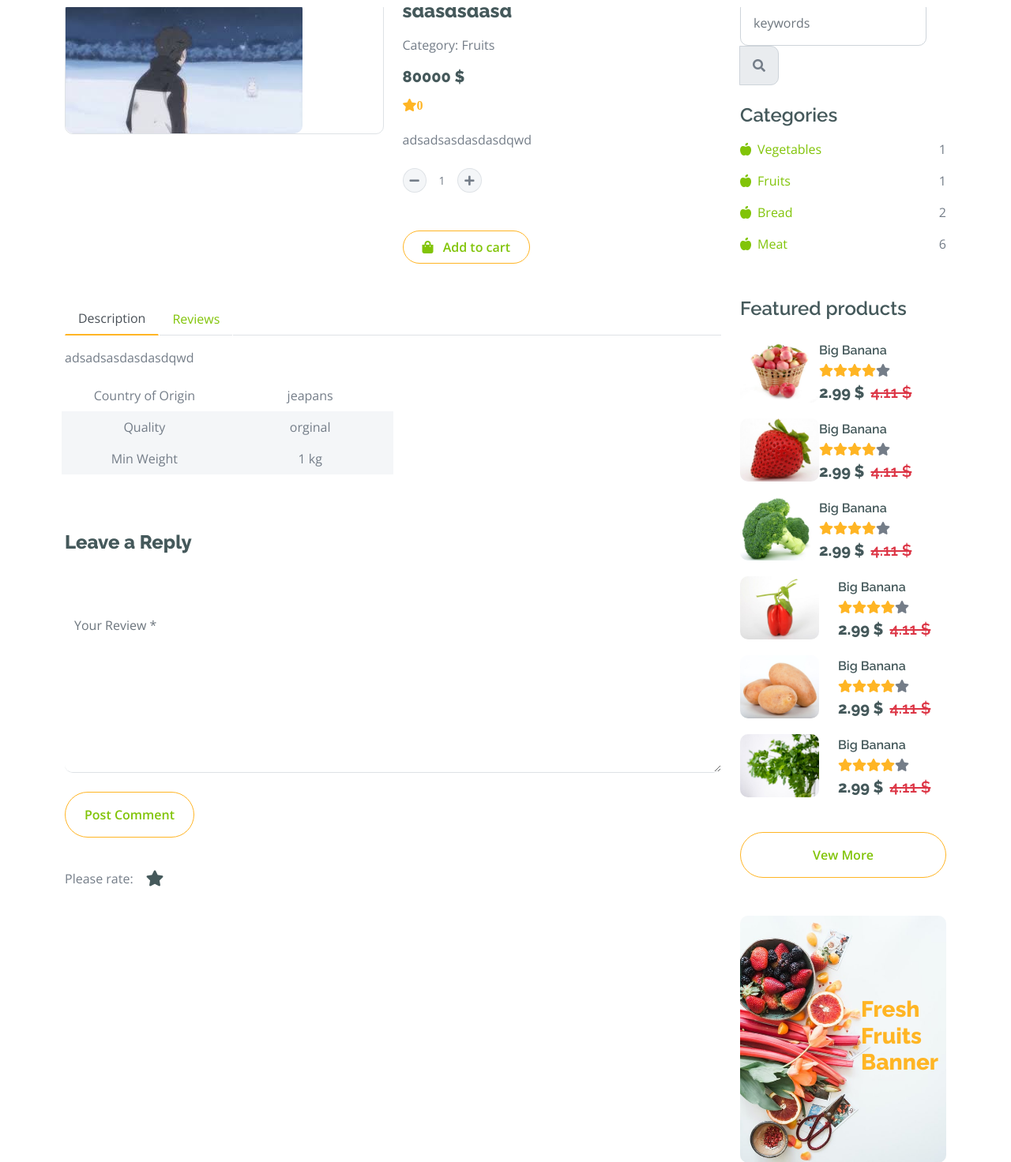
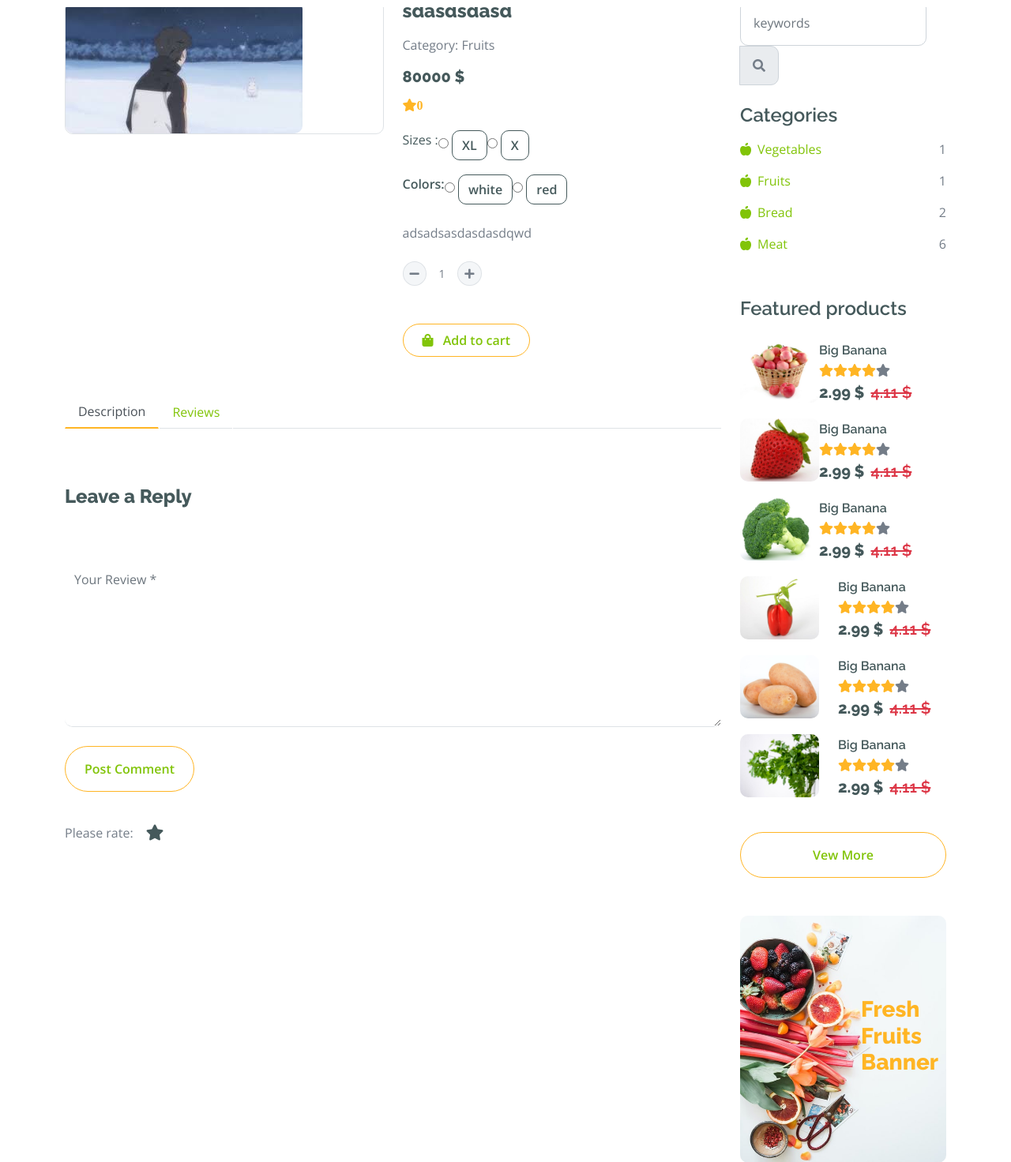
Before and after one commit to Abolfazlsi/online-shop, a Django app: a page that uses product/templates/product/product_detail.html in a window 1280 px wide. Shown: the part 144-1616 px from the top of the page at 79% size. Run offline with Django 5.2, Linux system fonts and the light colour scheme; data comes from the database, SQL or seed files in the repository; some libraries are stand-ins or nearby versions.

Commit message:
add another option to product 's models

```diff
--- a/cart/cart_module.py
+++ b/cart/cart_module.py
@@ -18,17 +18,18 @@
             product = Product.objects.get(id=int(item["id"]))
             item["product"] = product
             item["total"] = int(item["quantity"]) * float(item["price"])
-            item["unique_id"] = self.unique_id_generator(product.id)
+            item["unique_id"] = self.unique_id_generator(product.id, item["color"], item["size"])
             yield item
 
-    def unique_id_generator(self, id):
-        result = f"{id}"
+    def unique_id_generator(self, id, color, size):
+        result = f"{id}-{color}-{size}"
         return result
 
-    def add(self, product, quantity):
-        unique = self.unique_id_generator(product.id)
+    def add(self, product, quantity, color, size):
+        unique = self.unique_id_generator(product.id, color, size)
         if unique not in self.cart:
-            self.cart[unique] = {"quantity": 0, "price": str(product.price), "id": str(product.id)}
+            self.cart[unique] = {"quantity": 0, "price": str(product.price), "color": color, "size": size,
+                                 "id": str(product.id)}
         self.cart[unique]["quantity"] += int(quantity)
         self.save()
 
--- a/cart/models.py
+++ b/cart/models.py
@@ -20,6 +20,8 @@
     order = models.ForeignKey(Order, on_delete=models.CASCADE, related_name="orderitems")
     product = models.ForeignKey(Product, on_delete=models.CASCADE, related_name="orderitems")
     quantity = models.IntegerField()
+    size = models.CharField(max_length=10, null=True)
+    color = models.CharField(max_length=15, null=True)
     price = models.FloatField()
 
     def __str__(self):
--- a/product/models.py
+++ b/product/models.py
@@ -4,6 +4,7 @@
 from django.utils import timezone
 from account.models import User
 from django.db.models import Avg
+
 
 class Category(models.Model):
     name = models.CharField(max_length=50)
@@ -18,15 +19,28 @@
         super(Category, self).save()
 
 
+class Color(models.Model):
+    name = models.CharField(max_length=20)
+
+    def __str__(self):
+        return self.name
+
+
+class Size(models.Model):
+    name = models.CharField(max_length=10)
+
+    def __str__(self):
+        return self.name
+
+
 class Product(models.Model):
     name = models.CharField(max_length=50)
     description = models.TextField()
     price = models.IntegerField(default=0)
     product_image = models.ImageField(upload_to="product_images")
     category = models.ManyToManyField("product.Category", related_name="products")
-    min_weight = models.CharField(max_length=50)
-    country = models.CharField(max_length=50)
-    quality = models.CharField(max_length=50)
+    color = models.ManyToManyField("product.Color", related_name="products")
+    size = models.ManyToManyField("product.Size", related_name="products", null=True, blank=True)
     created_at = models.DateTimeField(auto_now_add=True)
     slug = models.SlugField(unique=True, null=True, blank=True, allow_unicode=True)
 
--- a/product/templates/product/product_detail.html
+++ b/product/templates/product/product_detail.html
@@ -23,8 +23,35 @@
                                 <i id="rating_count" class="fa fa-star text-secondary">{{ product.ratings.count }}</i>
 
                             </div>
-                            <p class="mb-4">{{ product.description }}</p>
                             <form action="{% url "cart:cart_add" product.id %}" method="post">
+                                <div class="d-flex mb-3">
+                                    {% if product.size.all %}
+                                        <p class="text-dark mr-3">Sizes :</p>
+                                    {% endif %}
+                                    {% for size in product.size.all %}
+                                        <div class="custom-control custom-radio custom-control-inline">
+                                            <input type="radio" class="custom-control-input" id="{{ size.name }}"
+                                                   name="size" value="{{ size.name }}">
+                                            <label class="custom-control-label btn btn-outline-dark"
+                                                   for="{{ size.name }}">{{ size.name }}</label>
+                                        </div>
+                                    {% endfor %}
+                                </div>
+
+                                <div class="d-flex mb-4">
+                                    <strong class="text-dark mr-3">Colors:</strong>
+
+                                    {% for color in product.color.all %}
+                                        <div class="custom-control custom-radio custom-control-inline">
+                                            <input type="radio" class="custom-control-input" id="{{ color.name }}"
+                                                   name="color" value="{{ color.name }}">
+                                            <label class="custom-control-label btn btn-outline-dark"
+                                                   for="{{ color.name }}">{{ color.name }}</label>
+                                        </div>
+                                    {% endfor %}
+
+                                </div>
+                                <p class="mb-4">{{ product.description }}</p>
                                 {% csrf_token %}
                                 <div class="input-group quantity mb-5" style="width: 100px;">
                                     <div class="input-group-btn">
@@ -63,40 +90,6 @@
                                 </div>
                             </nav>
                             <div class="tab-content mb-5">
-                                <div class="tab-pane active" id="nav-about" role="tabpanel"
-                                     aria-labelledby="nav-about-tab">
-                                    <p>{{ product.description }}</p>
-                                    <div class="px-2">
-                                        <div class="row g-4">
-                                            <div class="col-6">
-                                                <div class="row text-center align-items-center justify-content-center py-2">
-                                                    <div class="col-6">
-                                                        <p class="mb-0">Country of Origin</p>
-                                                    </div>
-                                                    <div class="col-6">
-                                                        <p class="mb-0">{{ product.country }}</p>
-                                                    </div>
-                                                </div>
-                                                <div class="row bg-light text-center align-items-center justify-content-center py-2">
-                                                    <div class="col-6">
-                                                        <p class="mb-0">Quality</p>
-                                                    </div>
-                                                    <div class="col-6">
-                                                        <p class="mb-0">{{ product.quality }}</p>
-                                                    </div>
-                                                </div>
-                                                <div class="row bg-light text-center align-items-center justify-content-center py-2">
-                                                    <div class="col-6">
-                                                        <p class="mb-0">Min Weight</p>
-                                                    </div>
-                                                    <div class="col-6">
-                                                        <p class="mb-0">{{ product.min_weight }}</p>
-                                                    </div>
-                                                </div>
-                                            </div>
-                                        </div>
-                                    </div>
-                                </div>
                                 <div class="tab-pane" id="nav-mission" role="tabpanel"
                                      aria-labelledby="nav-mission-tab">
                                     {% for comment in product.comments.all %}
```
Also changed, not shown: cart/templates/cart/cart_detail.html (+16 -3 lines), cart/views.py (+5 -4 lines), product/admin.py (+13 -2 lines), cart/migrations/0004_orderitem_color_orderitem_size.py (added), db.sqlite3, product/migrations/0010_color_size_remove_product_country_and_more.py (added), product/migrations/0011_alter_product_size.py (added).
